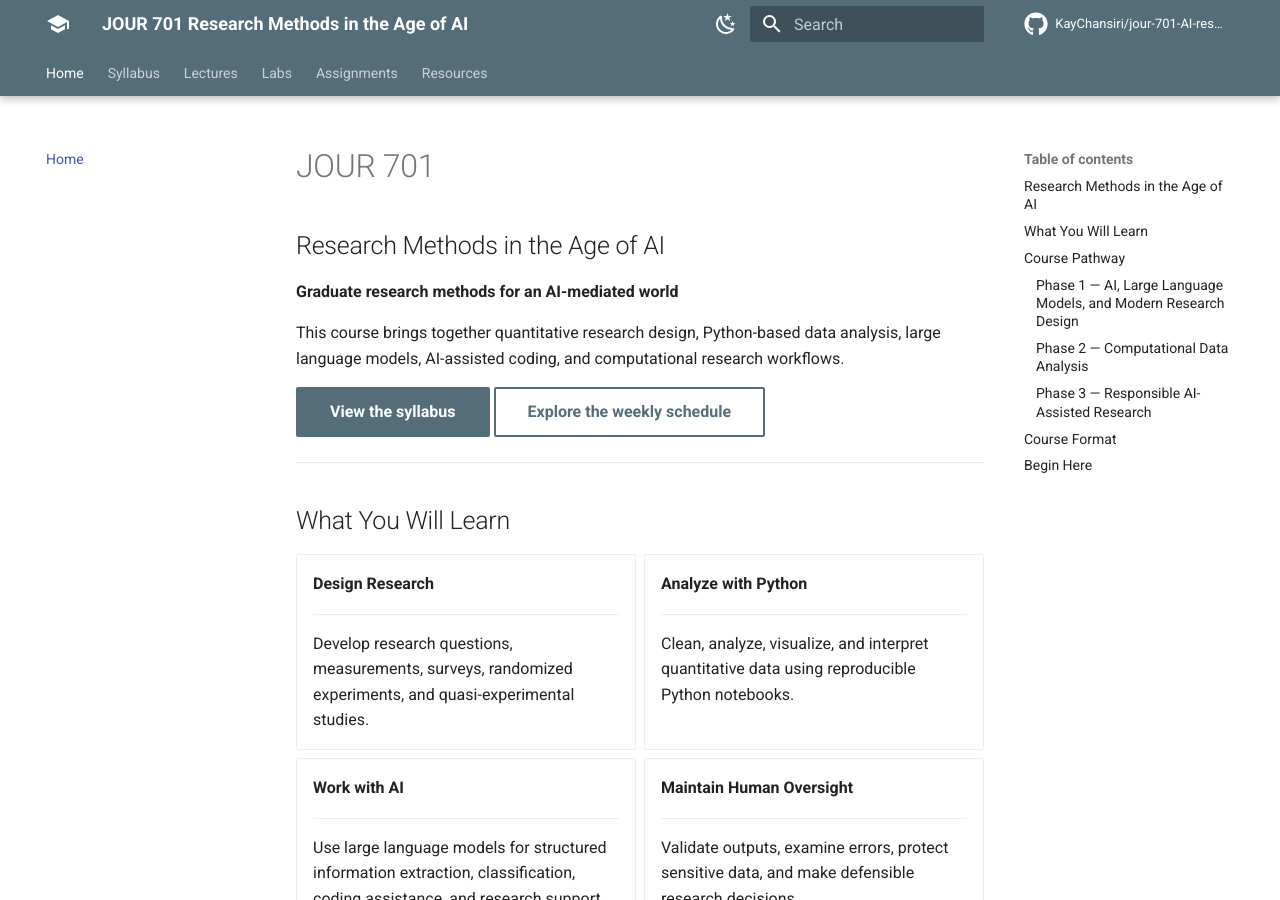
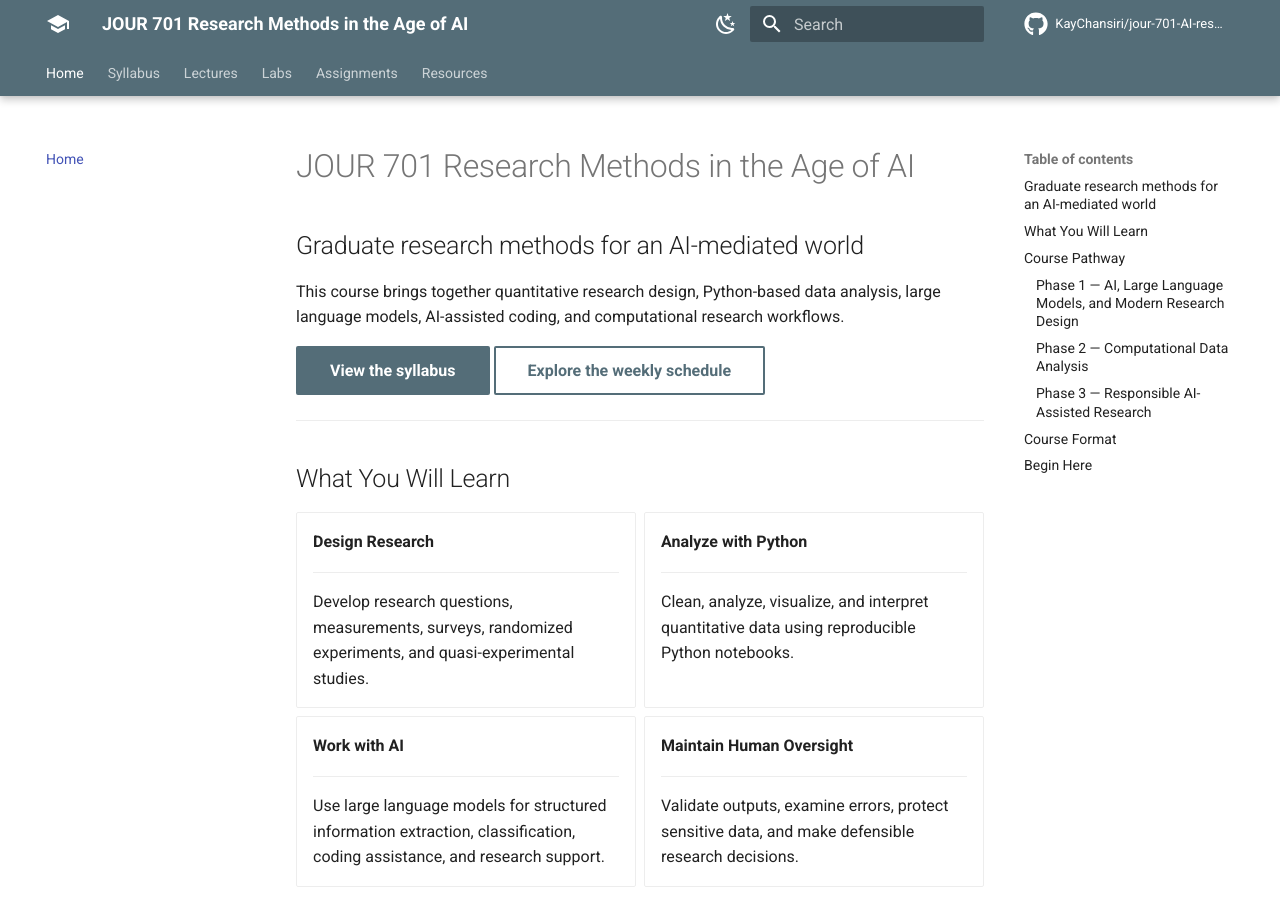
Before and after one commit to KayChansiri/jour-701-AI-research-methods, an MkDocs documentation site: the page built from docs/index.md, in a window 1280 px wide and 900 px high. Built offline with MkDocs 1.6.1 and Material for MkDocs 9.7.7, drawn with Linux system fonts in a browser that asks for light colours; comment, search, counter and statistics services are not loaded.

Commit message:
Update index.md

```diff
--- a/docs/index.md
+++ b/docs/index.md
@@ -1,8 +1,6 @@
-# JOUR 701
+# JOUR 701 Research Methods in the Age of AI
 
-## Research Methods in the Age of AI
-
-**Graduate research methods for an AI-mediated world**
+## Graduate research methods for an AI-mediated world
 
 This course brings together quantitative research design, Python-based data
 analysis, large language models, AI-assisted coding, and computational research
```
